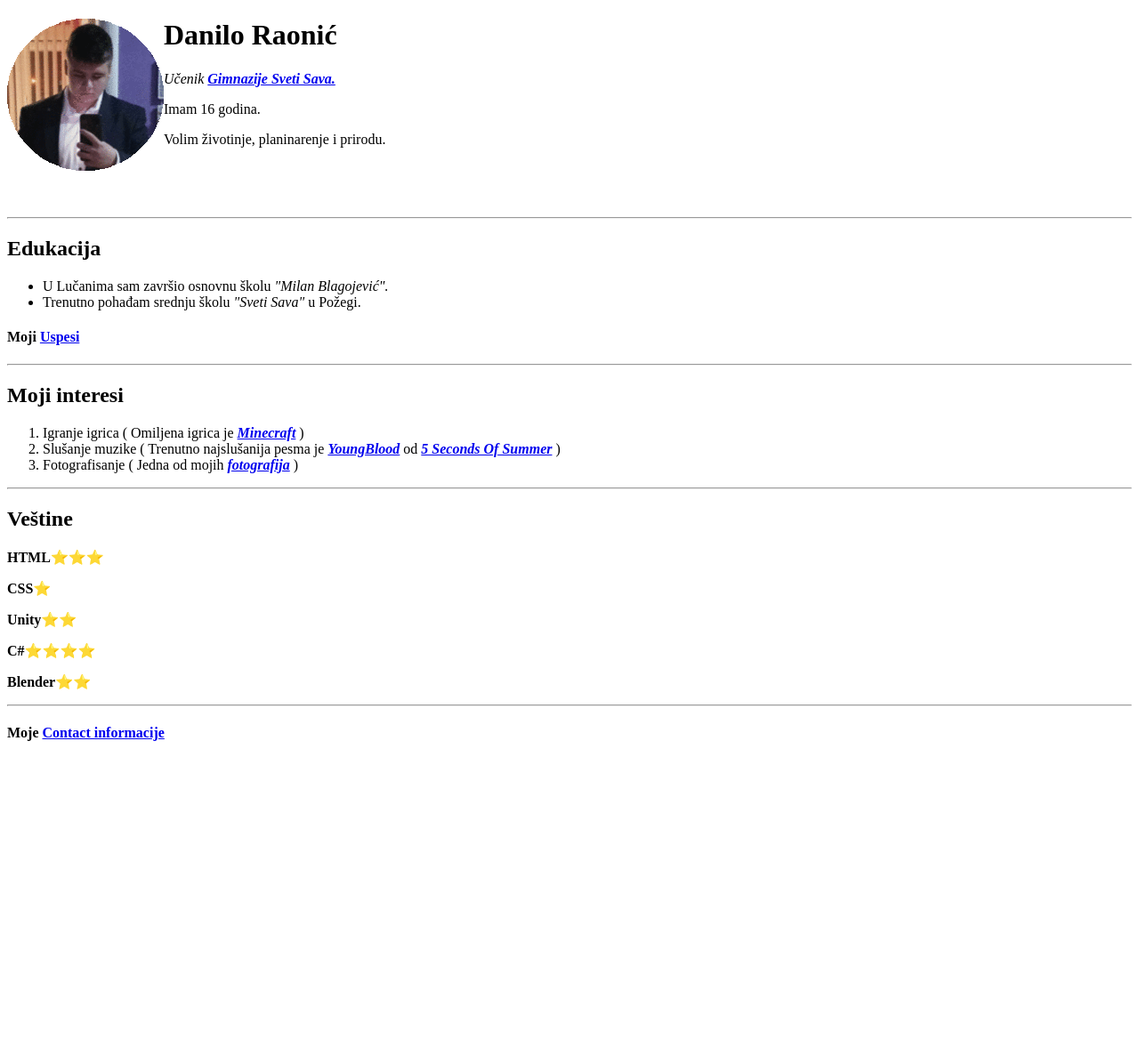
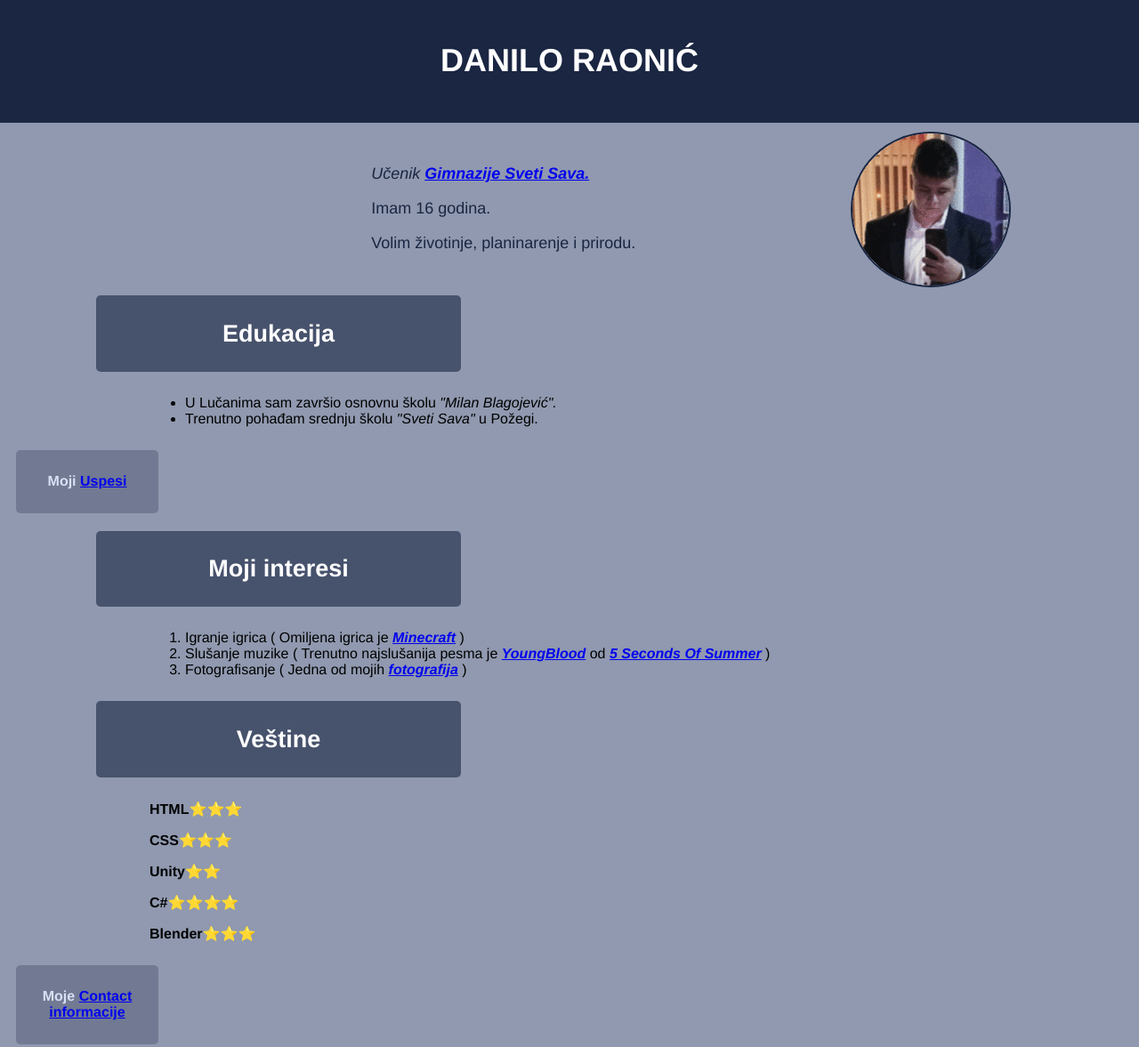
Before and after one commit to Lolzizy/Web-stranica-Danilo, a plain HTML site: page index.html in a window 1280 px wide. Shown: the whole page at 89% size. Before the commit the page ends 854 px from the top, so only its background shows below. Drawn offline with Linux system fonts and the light colour scheme.

Commit message:
Add files via upload

```diff
--- a/index.html
+++ b/index.html
@@ -5,38 +5,55 @@
     <meta http-equiv="X-UA-Compatible" content="IE=edge">
     <meta name="viewport" content="width=device-width, initial-scale=1.0">
     <title>Licna Stranica</title>
+    <link rel="stylesheet" href="style.css">
 </head>
 <body>
-    <img src="slika1.gif" alt="Slika mene u odelu" style="float:left;">
-    <h1 style="text-align:left ;">Danilo Raonić</h1>
-    <p style="text-align: left;"> <i>Učenik <b><a href="http://www.gimnazijapozega.edu.rs/" target="_blank">Gimnazije Sveti Sava.</a></b></i></p>
-    <p style="text-align: left;">Imam 16 godina.</p>
-    <p style="text-align: left;">Volim životinje, planinarenje i prirodu.</p>
-    <br>
-    <br>
-    <br>
-    <hr>
+    <div id="ime">
+        <h1>DANILO RAONIĆ</h1>
+    </div>
+    <div id="slika">
+        <img src="slika1.gif" alt="Slika mene u odelu" >
+    </div>
+    <div id="pin">
+        <p> <i>Učenik <b><a href="http://www.gimnazijapozega.edu.rs/" target="_blank">Gimnazije Sveti Sava.</a></b></i></p>
+        <p >Imam 16 godina.</p>
+        <p>Volim životinje, planinarenje i prirodu.</p>
+    </div>
+    <div id="edu">
         <h2>Edukacija</h2>
+    </div>
+    <div id="skole">
         <ul>
             <li>U Lučanima sam završio osnovnu školu <i>"Milan Blagojević".</i></li>
             <li>Trenutno pohađam srednju školu <i>"Sveti Sava"</i> u Požegi.</li>
         </ul>
+    </div>
+   <div id="Uspesi">
     <h4>Moji <a href="skole.html" target="_blank">Uspesi</a></h4>
-    <hr>
+   </div>
+  <div id="int">
     <h2>Moji interesi</h2>
+  </div>
+    <div id="hobby">
         <ol>
             <li>Igranje igrica ( Omiljena igrica je <a href="https://sr.wikipedia.org/wiki/Minecraft" target="_blank"><i><b>Minecraft</b></i></a> )</li>
             <li>Slušanje muzike ( Trenutno najslušanija pesma je <a href="https://www.youtube.com/watch?v=-RJSbO8UZVY" target="_blank"><i><b>YoungBlood</b></i></a> od <a href="https://sr.wikipedia.org/wiki/5_Seconds_of_Summer" target="_blank"><i><b>5 Seconds Of Summer</b></i></a> )</li>
             <li>Fotografisanje ( Jedna od mojih <a href="slika2.jpg" target="_blank"><i><b>fotografija</b></i></a> )</li>
         </ol>
-    <hr>
+    </div>
+   <div id="vest">
     <h2>Veštine</h2>
+   </div>
+<div id="zve">
     <p><b> HTML⭐⭐⭐</b></p>
-    <p><b> CSS⭐</b></p>
+    <p><b> CSS⭐⭐⭐</b></p>
     <p><b> Unity⭐⭐</b></p>
     <p><b> C#⭐⭐⭐⭐</b></p>
-    <p><b> Blender⭐⭐</b></p>
-    <hr>
+    <p><b> Blender⭐⭐⭐</b></p>
+</div>
+  <div id="kontakt">
     <h4>Moje <a href="contact.html" target="_blank"> Contact informacije</a></h4>
+  </div>
+
 </body>
 </html>
--- /dev/null
+++ b/style.css
@@ -0,0 +1,154 @@
+#ime{
+    margin:-10px;
+    padding-top: 25px;
+    padding-bottom: 25px;
+    background-color: rgb(26, 38, 66);
+    color: white;
+    text-align: center;
+    font-size: large;
+    font-family: 'Franklin Gothic Medium';
+}
+body{
+    background-color:rgb(144, 153, 175) ;
+}
+#slika{
+    margin-left: 75%;
+    margin-top: 20px;
+}
+img{
+    border-radius: 100%;
+    border: 2.5px solid rgb(26, 38, 66);
+}
+#pin{
+    margin-top: -190px;
+    color: rgb(26, 38, 66);
+    margin-left: 30%;
+    font-size: large;
+    font-family: 'Franklin Gothic Medium';
+    padding: 30px;
+
+}
+#edu{
+    color: white;
+    background-color: rgba(26, 38, 66, 0.61);
+    padding: 5px;
+    margin-left: 100px;
+    border-radius: 5px;
+    text-align: center;
+    width: 400px;
+    font-size: large;
+    font-weight: bold;
+    font-family: 'Franklin Gothic Medium';
+
+}
+#skole{
+    font-family: 'Franklin Gothic Medium';
+    font-size: medium;
+    margin-left: 150px;
+    padding: 10px;
+}
+#int{
+    color: white;
+    background-color: rgba(26, 38, 66, 0.61);
+    padding: 5px;
+    margin-left: 100px;
+    border-radius: 5px;
+    text-align: center;
+    width: 400px;
+    font-size: large;
+    font-weight: bold;
+    font-family: 'Franklin Gothic Medium';
+}
+#vest{
+    color: white;
+    background-color: rgba(26, 38, 66, 0.61);
+    padding: 5px;
+    margin-left: 100px;
+    border-radius: 5px;
+    text-align: center;
+    width: 400px;
+    font-size: large;
+    font-weight: bold;
+    font-family: 'Franklin Gothic Medium';
+}
+#hobby{
+    font-family: 'Franklin Gothic Medium';
+    font-size: medium;
+    margin-left: 150px;
+    padding: 10px;
+}
+#zve{
+    font-family: 'Franklin Gothic Medium';
+    font-size: medium;
+    margin-left: 150px;
+    padding: 10px;
+}
+#Uspesi{
+    color: rgb(216, 224, 245);
+    background-color: rgba(26, 38, 66, 0.267);
+    padding: 5px;
+    width: 150px;
+    margin-left: 10px;
+    border-radius: 5px;
+    margin-bottom: 20px;
+    text-align: center;
+    font-family: 'Franklin Gothic Medium';
+}
+#kontakt{
+    color: rgb(216, 224, 245);
+    background-color: rgba(26, 38, 66, 0.267);
+    padding: 5px;
+    width: 150px;
+    margin-left: 10px;
+    border-radius: 5px;
+    margin-bottom: 20px;
+    text-align: center;
+    font-family: 'Franklin Gothic Medium';
+}
+#usp{
+    margin:-10px;
+    padding-top: 25px;
+    padding-bottom: 25px;
+    background-color: rgb(26, 38, 66);
+    color: white;
+    text-align: center;
+    font-size: large;
+    font-family: 'Franklin Gothic Medium';
+}
+#tabela{
+    background-color: white;
+    color: rgb(26, 38, 66);
+  padding: 10px;
+    margin-left: 36%;
+    margin-top: 2%;
+    font-family: 'Franklin Gothic Medium';
+    text-align: center;
+    font-size: medium;
+    width: 500px;
+}
+#moj{
+    margin:-10px;
+    padding-top: 25px;
+    padding-bottom: 25px;
+    background-color: rgb(26, 38, 66);
+    color: white;
+    text-align: center;
+    font-size: large;
+    font-family: 'Franklin Gothic Medium';
+}
+#podaci{
+    font-family: 'Franklin Gothic Medium';
+    font-size: medium;
+    margin-left: 150px;
+    padding: 10px;
+}
+#frome{
+    font-family: 'Franklin Gothic Medium';
+    font-size: medium;
+    padding: 10px;
+    background-color: rgba(26, 38, 66, 0.438);
+    color: rgb(26, 38, 66);
+    border-radius: 5px;
+text-align: center;
+    margin:5px;
+}
```
Also changed, not shown: contact.html (+7 -1 lines), skole.html (+7 -3 lines). Lines whose indentation alone changed are shown as unchanged.
